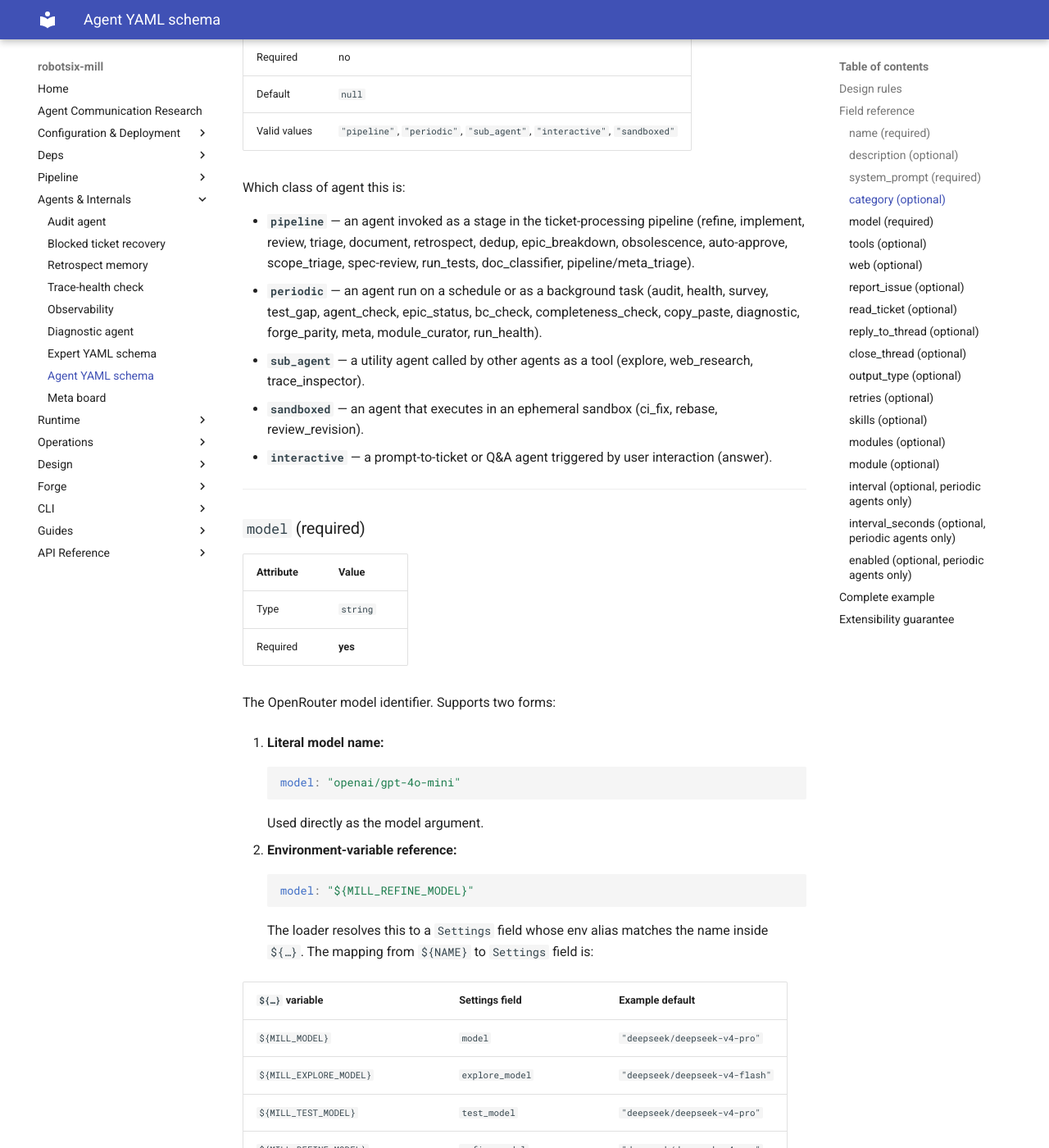
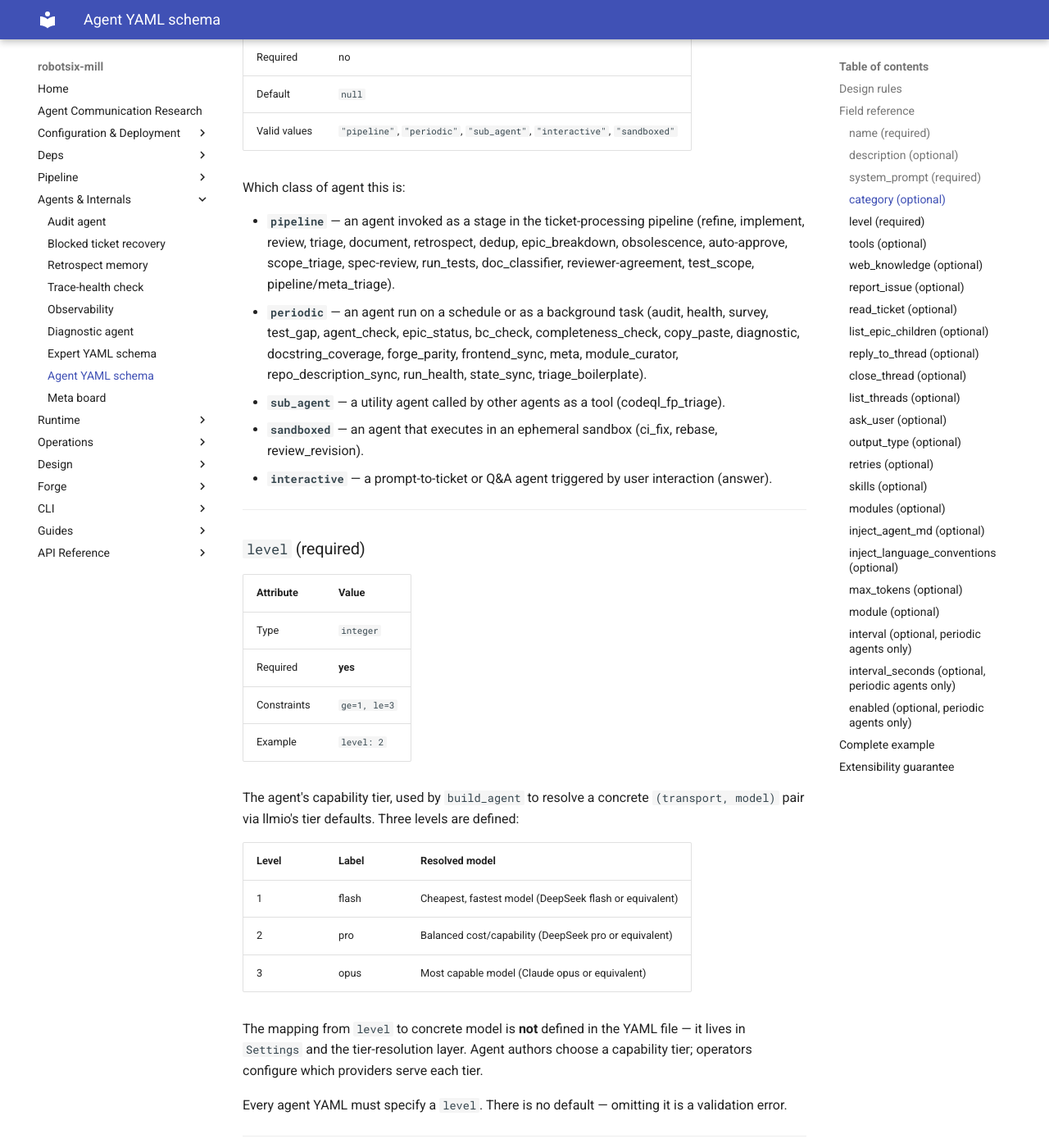
Before and after one commit to damien-robotsix/robotsix-mill, an MkDocs documentation site: the page built from docs/agents/agent-yaml-schema.md, in a window 1280 px wide and 1400 px high, scrolled down 2102 px. Shown: the whole window at 82% size. Built offline with MkDocs 1.6.1 and Material for MkDocs 9.7.7, drawn with Linux system fonts in a browser that asks for light colours; some of the changed text lies outside the part shown.

Commit message:
mill: agent-yaml-schema.md: bring schema doc into sync with current AgentDefinition model (20260718T041136Z-agent-yaml-schema-md-bring-schema-doc-in-41d8) (#2419)
Co-authored-by: robotsix-mill <mill@robotsix.local>

````diff
--- a/docs/agents/agent-yaml-schema.md
+++ b/docs/agents/agent-yaml-schema.md
@@ -9,7 +9,7 @@ implement against.
 
 ## Design rules
 
-- **Required fields are minimal.** Only `name`, `model`, and
+- **Required fields are minimal.** Only `name`, `level`, and
   `system_prompt` are mandatory — everything else has a sensible
   default.
 - **Unknown top-level keys are rejected.** The loader uses strict
@@ -66,7 +66,7 @@ listings, audit output, and documentation.
 The core prompt text that defines the agent's behaviour, persona,
 constraints, and output format. This is the full prompt text — the
 loader concatenates it with a tool-use appendix (generated from
-`tools` + `web` + `report_issue`) before passing it to the model.
+`tools` + `web_knowledge` + `report_issue`) before passing it to the model.
 
 Use YAML block-scalar syntax (`|` or `|-`) for readability.
 
@@ -87,13 +87,14 @@ Which class of agent this is:
   pipeline (refine, implement, review, triage, document, retrospect,
   dedup, epic_breakdown, obsolescence, auto-approve,
   scope_triage, spec-review, run_tests, doc_classifier,
-  pipeline/meta_triage).
+  reviewer-agreement, test_scope, pipeline/meta_triage).
 - **`periodic`** — an agent run on a schedule or as a background task
   (audit, health, survey, test_gap, agent_check, epic_status, bc_check,
-  completeness_check, copy_paste,
-  diagnostic, forge_parity, meta, module_curator, run_health).
+  completeness_check, copy_paste, diagnostic, docstring_coverage,
+  forge_parity, frontend_sync, meta, module_curator,
+  repo_description_sync, run_health, state_sync, triage_boilerplate).
 - **`sub_agent`** — a utility agent called by other agents as a tool
-  (explore, web_research, trace_inspector).
+  (codeql_fp_triage).
 - **`sandboxed`** — an agent that executes in an ephemeral sandbox
   (ci_fix, rebase, review_revision).
 - **`interactive`** — a prompt-to-ticket or Q&A agent triggered by user
@@ -101,55 +102,32 @@ Which class of agent this is:
 
 ---
 
-### `model` (required)
+### `level` (required)
 
 | Attribute | Value |
 |-----------|-------|
-| Type | `string` |
+| Type | `integer` |
 | Required | **yes** |
+| Constraints | `ge=1, le=3` |
+| Example | `level: 2` |
 
-The OpenRouter model identifier. Supports two forms:
+The agent's capability tier, used by `build_agent` to resolve a
+concrete `(transport, model)` pair via llmio's tier defaults. Three
+levels are defined:
 
-1. **Literal model name:**
-   ```yaml
-   model: "openai/gpt-4o-mini"
-   ```
-   Used directly as the model argument.
+| Level | Label | Resolved model |
+|-------|-------|----------------|
+| 1 | flash | Cheapest, fastest model (DeepSeek flash or equivalent) |
+| 2 | pro   | Balanced cost/capability (DeepSeek pro or equivalent) |
+| 3 | opus  | Most capable model (Claude opus or equivalent) |
 
-2. **Environment-variable reference:**
-   ```yaml
-   model: "${MILL_REFINE_MODEL}"
-   ```
-   The loader resolves this to a `Settings` field whose env alias
-   matches the name inside `${…}`. The mapping from `${NAME}` to
-   `Settings` field is:
+The mapping from `level` to concrete model is **not** defined in
+the YAML file — it lives in `Settings` and the tier-resolution
+layer. Agent authors choose a capability tier; operators configure
+which providers serve each tier.
 
-   | `${…}` variable | Settings field | Example default |
-   |---|---|---|
-   | `${MILL_MODEL}` | `model` | `"deepseek/deepseek-v4-pro"` |
-   | `${MILL_EXPLORE_MODEL}` | `explore_model` | `"deepseek/deepseek-v4-flash"` |
-   | `${MILL_TEST_MODEL}` | `test_model` | `"deepseek/deepseek-v4-pro"` |
-   | `${MILL_REFINE_MODEL}` | `refine_model` | `"deepseek/deepseek-v4-pro"` |
-   | `${MILL_ANSWER_MODEL}` | `answer_model` | `"deepseek/deepseek-v4-pro"` |
-   | `${MILL_RETROSPECT_MODEL}` | `retrospect_model` | `"deepseek/deepseek-v4-pro"` |
-   | `${MILL_AUDIT_MODEL}` | `audit_model` | `"deepseek/deepseek-v4-pro"` |
-   | `${MILL_DEDUP_MODEL}` | `dedup_model` | `"deepseek/deepseek-v4-pro"` |
-   | `${MILL_TRIAGE_MODEL}` | `triage_model` | `"openai/gpt-4o-mini"` |
-   | `${MILL_WEB_RESEARCH_MODEL}` | `web_research_model` | `"deepseek/deepseek-v4-flash"` |
-   | `${MILL_AUTO_APPROVE_MODEL}` | `auto_approve_model` | `"openai/gpt-4o-mini"` |
-   | `${MILL_REVIEW_MODEL}` | `review_model` | `"deepseek/deepseek-v4-pro"` |
-   | `${MILL_DOC_MODEL}` | `doc_model` | `"deepseek/deepseek-v4-pro"` |
-   | `${MILL_DOC_CLASSIFIER_MODEL}` | `doc_classifier_model` | `"openai/gpt-4o-mini"` |
-   | `${MILL_TRACE_INSPECTOR_MODEL}` | `trace_inspector_model` | `"deepseek/deepseek-v4-pro"` |
-   | `${MILL_TEST_GAP_MODEL}` | `test_gap_model` | `"deepseek/deepseek-v4-pro"` |
-   | `${MILL_AGENT_CHECK_MODEL}` | `agent_check_model` | `"deepseek/deepseek-v4-pro"` |
-   | `${MILL_HEALTH_MODEL}` | `health_model` | `"deepseek/deepseek-v4-pro"` |
-   | `${MILL_SURVEY_MODEL}` | `survey_model` | `"deepseek/deepseek-v4-pro"` |
-   | `${MILL_COMPLETENESS_CHECK_MODEL}` | `completeness_check_model` | `"deepseek/deepseek-v4-pro"` |
-
-The `model` field is required. Every agent YAML must specify a model,
-either as a literal identifier or as a `${VAR}` reference that the
-loader resolves via `Settings`.
+Every agent YAML must specify a `level`.  There is no default —
+omitting it is a validation error.
 
 ---
 
@@ -168,12 +146,34 @@ match the `__name__` of a tool function registered in the
 | Tool name | Category | Description |
 |-----------|----------|-------------|
 | `explore` | exploration | Ask a sub-agent a complex, multi-step question about the repository |
+| `parallel_explore` | exploration | Run multiple `explore` sub-agents in parallel |
 | `read_file` | fs | Return the text content of a file in the repository |
 | `write_file` | fs | Create or overwrite a file in the repository |
 | `edit_file` | fs | Replace a unique string in a file |
 | `delete_file` | fs | Delete a file from the repository |
 | `list_dir` | fs | List entries of a directory in the repository |
 | `run_command` | shell | Run a shell command against the repository |
+| `validate_artifact` | quality | Validate a generated artifact (schema check, lint) |
+| `detect_duplication` | quality | Detect copy-paste duplication across files |
+| `langfuse_session_summary` | observability | Summarize a Langfuse session |
+| `langfuse_list_traces` | observability | List traces in a Langfuse session |
+| `langfuse_trace_detail` | observability | Fetch detail for a single Langfuse trace |
+| `langfuse_session_cost` | observability | Fetch cost for a Langfuse session |
+| `langfuse_inspect_trace` | observability | Inspect a Langfuse trace for anomalies |
+| `inspect_cost` | observability | Inspect token cost for a run |
+| `query_app_logs` | observability | Query application logs |
+| `git_fetch` | vcs | Fetch from a git remote |
+| `git_remote_sha` | vcs | Resolve a remote ref to a commit SHA |
+| `git_push_with_lease` | vcs | Push with lease safety check |
+| `git_branch_ancestry` | vcs | Check branch ancestry relationship |
+| `wait_for_ci` | ci | Wait for CI checks to complete |
+| `fetch_ci_logs` | ci | Fetch CI run logs |
+| `read_ticket` | tickets | Fetch full ticket details by ID |
+
+This table is illustrative, not exhaustive. The authoritative
+registry of available tools is the `ToolRegistry` wiring in
+`src/robotsix_mill/agents/base.py` and the individual tool modules
+under `src/robotsix_mill/agents/`.
 
 When `tools` is absent or empty, the agent receives no tools. Some
 agents are "classification-only" (triage, auto-approve) and use no
@@ -181,7 +181,7 @@ tools.
 
 ---
 
-### `web` (optional)
+### `web_knowledge` (optional)
 
 | Attribute | Value |
 |-----------|-------|
@@ -189,12 +189,17 @@ tools.
 | Required | no |
 | Default | `false` |
 
-Whether the `web_research` sub-agent tool is injected into the agent's
-tool set. When `true`, the loader appends `web_research` (a cheap
-sub-agent that performs external web lookups and returns a conclusion
-to the parent). This is NOT the OpenRouter `:online` mode — it is a
-dedicated tool that isolates web search cost and latency from the
-primary model call.
+Whether the `ask_web_knowledge` multi-turn sub-agent is injected into
+the agent's tool set. When `true`, the loader appends
+`ask_web_knowledge` — a flash-tier sub-agent that owns a per-repo
+Markdown knowledge base AND a web-search tool, and decides
+autonomously which source to consult.
+
+This is the single gateway for all external knowledge: library docs,
+web searches, and cached lookups all flow through this one tool so
+that cost attribution stays tractable and the knowledge base
+accumulates instead of fragmenting. The old `web` flag (direct
+`web_research` injection) is gone.
 
 ---
 
@@ -230,10 +235,27 @@ of any ticket by ID. This is the safe, read-only counterpart to
 `report_issue` — same wiring, opposite direction.
 
 Periodic agents (`audit`, `health`, `survey`, `test_gap`, `bc_check`,
-`agent_check`, `retrospect`, `config_sync`, `completeness_check`) set this to `true` so they
+`agent_check`, `completeness_check`, `copy_paste`, `docstring_coverage`,
+`forge_parity`, `frontend_sync`, `meta`, `module_curator`, `run_health`,
+`state_sync`, `triage_boilerplate`) set this to `true` so they
 can look up the full context of past proposals when the one-line
 summary in `<recent_proposals>` isn't enough. Pipeline agents and
 other on-demand agents typically leave this `false`.
+
+---
+
+### `list_epic_children` (optional)
+
+| Attribute | Value |
+|-----------|-------|
+| Type | `boolean` |
+| Required | no |
+| Default | `false` |
+
+Whether the `list_epic_children` read-only tool is injected. When
+`true`, the agent can list the sibling epic children of the current
+ticket — useful for agents that need to check whether a ticket
+belongs to an epic and what other children exist.
 
 ---
 
@@ -274,6 +296,36 @@ Pipeline agents that address human reviewer feedback (`implement`)
 keep this at the default `true`. Agents that produce one-shot
 structured output (`review`, `refine`, `audit`) set this to `false`
 since they don't need to mark threads as resolved.
+
+---
+
+### `list_threads` (optional)
+
+| Attribute | Value |
+|-----------|-------|
+| Type | `boolean` |
+| Required | no |
+| Default | `true` |
+
+Whether the `list_threads` read-only tool is injected. When `true`,
+the agent can list top-level comment threads on the current ticket
+with open/closed status. Pipeline agents that interact with human
+reviewers keep this at the default `true`.
+
+---
+
+### `ask_user` (optional)
+
+| Attribute | Value |
+|-----------|-------|
+| Type | `boolean` |
+| Required | no |
+| Default | `true` |
+
+Whether the `ask_user` tool is injected. When `true`, the agent can
+pause the current ticket and ask the operator a clarifying question.
+Agents that must never block on human input (e.g. fully automated
+periodic agents) set this to `false`.
 
 ---
 
@@ -368,6 +420,55 @@ Example:
 ```yaml
 modules: true
 ```
+
+---
+
+### `inject_agent_md` (optional)
+
+| Attribute | Value |
+|-----------|-------|
+| Type | `boolean` |
+| Required | no |
+| Default | `true` |
+
+Whether `AGENT.md` (the repo's agent instructions document) is
+injected into the system prompt as a `## Repository Conventions`
+block. When `true`, every agent receives the repo's AGENT.md content
+automatically. Agents that operate outside a repo context (e.g.
+meta, answer) set this to `false`.
+
+---
+
+### `inject_language_conventions` (optional)
+
+| Attribute | Value |
+|-----------|-------|
+| Type | `boolean` |
+| Required | no |
+| Default | `false` |
+
+Opt-in flag that injects the repo's `## Language conventions` block
+(resolved via `resolve_language_instructions`) into the system prompt
+when a `repo_dir` is available. The refine and implement stages inject
+these themselves; this flag wires the same conventions into
+review-type agents (retrospect, review, audit) so they don't misjudge
+valid version-specific syntax (e.g. PEP-758 `except A, B:` on
+Python 3.14).
+
+---
+
+### `max_tokens` (optional)
+
+| Attribute | Value |
+|-----------|-------|
+| Type | `integer` or `null` |
+| Required | no |
+| Default | `null` |
+
+An explicit cap on model output tokens. When `null` (the default),
+the model's own default applies. Set to a positive integer to
+constrain long responses (useful for classification-only agents
+like triage or auto-approve).
 
 ---
 
@@ -470,9 +571,9 @@ refine agent — the most feature-rich agent in the system. It
 demonstrates:
 
 - A multi-line `system_prompt` using YAML block-scalar syntax
-- Environment-variable model reference (`${MILL_REFINE_MODEL}`)
-- A tool list (`explore`, `read_file`, `list_dir`, `run_command`)
-- `web: true` and `report_issue: true` (the defaults for pipeline agents)
+- `level: 3` — opus-tier capability
+- A tool list (`explore`, `parallel_explore`, `read_file`, `list_dir`, `run_command`, …)
+- `web_knowledge: true` and `report_issue: true` (the defaults for pipeline agents)
 - `output_type: RefineResult` and `retries: 2`
 - `category: pipeline`
 - `module: refining` — explicit module path
@@ -490,5 +591,5 @@ demonstrates:
    YAML files. This catches typos and drift early.
 
 3. **New required fields** must never be added. The set of required
-   fields is permanently `name`, `model`, `system_prompt`. Any new
+   fields is permanently `name`, `level`, `system_prompt`. Any new
    concept must be optional with a sensible default.
````
Also changed, not shown: CHANGELOG.md (+1 -0 lines).
